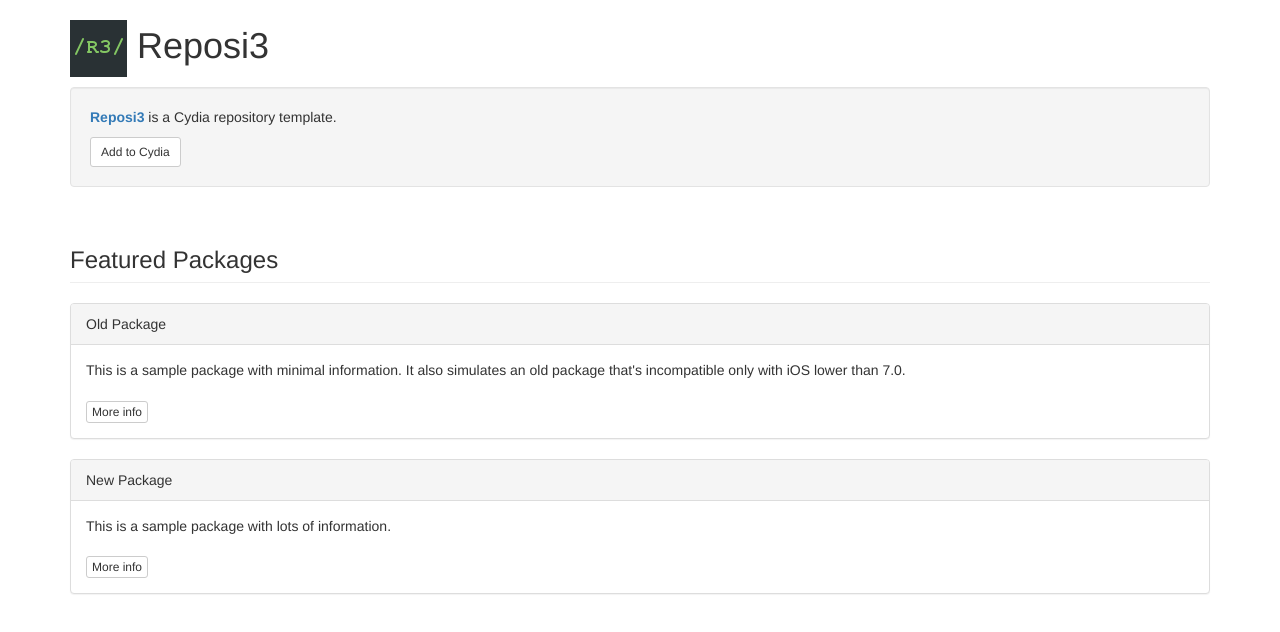
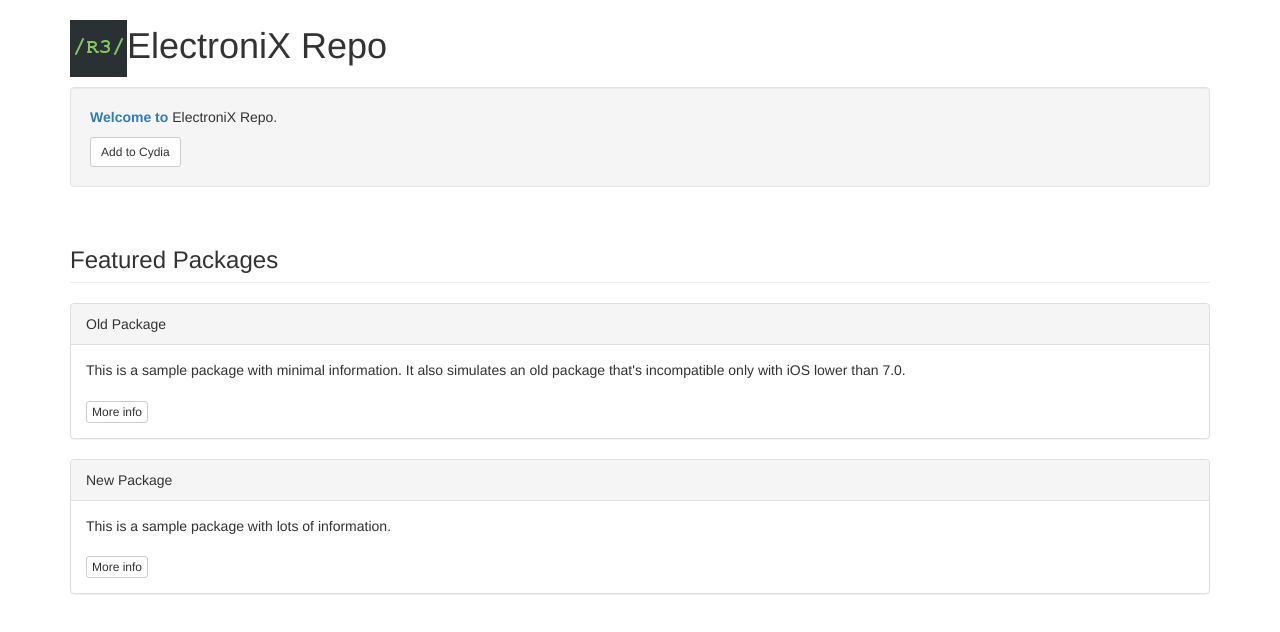
Before and after one commit to LukasErg/repo, a plain HTML site: page index.html in a window 1280 px wide. Drawn offline with nearby package versions, Linux system fonts and the light colour scheme.

Commit message:
update index

```diff
--- a/index.html
+++ b/index.html
@@ -1,7 +1,7 @@
 <!DOCTYPE html>
 <html lang="en">
 <head>
-  <title>Reposi3</title>
+  <title>ElectroniX Repo</title>
   <meta charset="utf-8">
   <meta name="viewport" content="width=device-width, initial-scale=1">
   <link rel="stylesheet" href="https://maxcdn.bootstrapcdn.com/bootstrap/3.3.5/css/bootstrap.min.css">
@@ -10,12 +10,12 @@
 <body>
 
 <div class="container">
-	<h1><img src="CydiaIcon.png"> Reposi3</h1>
+	<h1><img src="CydiaIcon.png">ElectroniX Repo</h1>
 </div>
 
 <div class="container">
 	<div class="well">
-		<p><span class="text-primary"><b>Reposi3</span></b> is a Cydia repository template.</p>
+		<p><span class="text-primary"><b>Welcome to</span></b> ElectroniX Repo.</p>
 		<a class="btn btn-sm btn-default" href="cydia://url/https://cydia.saurik.com/api/share#?source=https://supermamon.github.io/Reposi3/">Add to Cydia</a>
 	</div>
 </div>
```
